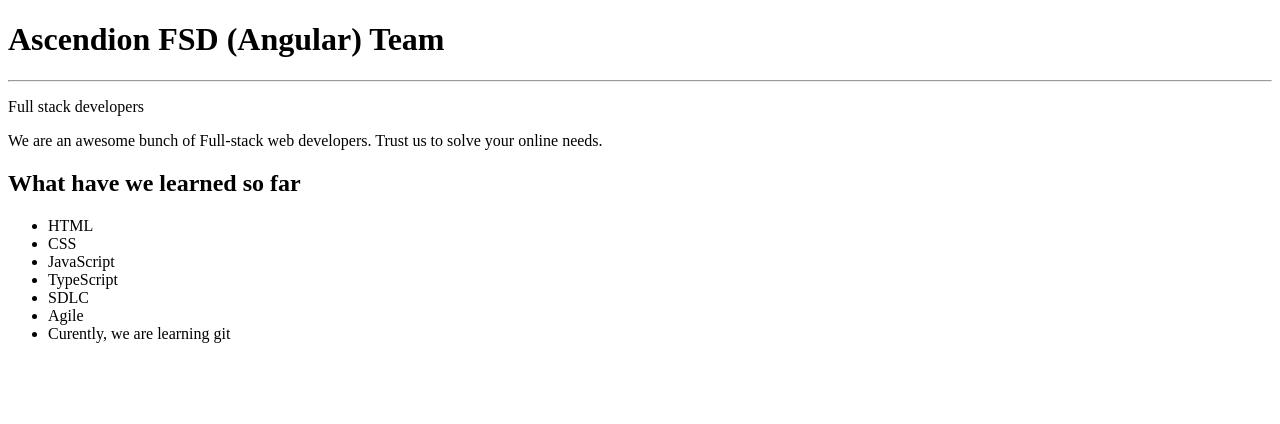
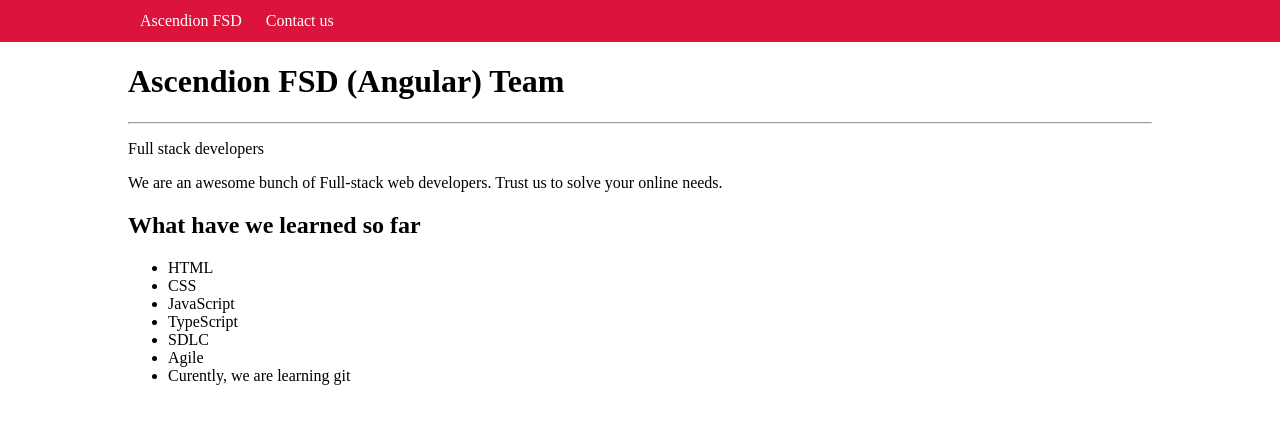
Before and after one commit to puranik3/personal-website, a website: page public/index.html in a window 1280 px wide. Drawn offline with Linux system fonts and the light colour scheme.

Commit message:
created basic menu

```diff
--- a/public/index.html
+++ b/public/index.html
@@ -4,16 +4,24 @@
         <meta charset="UTF-8" />
         <meta name="viewport" content="width=device-width, initial-scale=1.0" />
         <title>Team website</title>
+        <link rel="stylesheet" href="styles/app.css" />
     </head>
     <body>
+        <nav>
+            <div class="container menu">
+                <a href="index.html">Ascendion FSD</a>
+                <a href="contact.html">Contact us</a>
+            </div>
+        </nav>
+        <main class="container">
             <h1>Ascendion FSD (Angular) Team</h1>
             <hr />
 
             <p>Full stack developers</p>
 
             <p>
-            We are an awesome bunch of Full-stack web developers. Trust us to
-            solve your online needs.
+                We are an awesome bunch of Full-stack web developers. Trust us
+                to solve your online needs.
             </p>
             <h2>What have we learned so far</h2>
             <ul>
@@ -25,5 +33,6 @@
                 <li>Agile</li>
                 <li>Curently, we are learning git</li>
             </ul>
+        </main>
     </body>
 </html>
--- /dev/null
+++ b/public/styles/app.css
@@ -0,0 +1,27 @@
+* {
+    box-sizing: border-box;
+}
+
+body {
+    margin: 0;
+}
+
+.container {
+    max-width: 80%;
+    margin: 0 auto;
+}
+
+nav {
+    background-color: crimson;
+}
+
+.menu {
+    display: flex;
+    color: white;
+}
+
+.menu a {
+    color: inherit;
+    text-decoration: none;
+    padding: 12px;
+}
```
Lines whose indentation alone changed are shown as unchanged.
